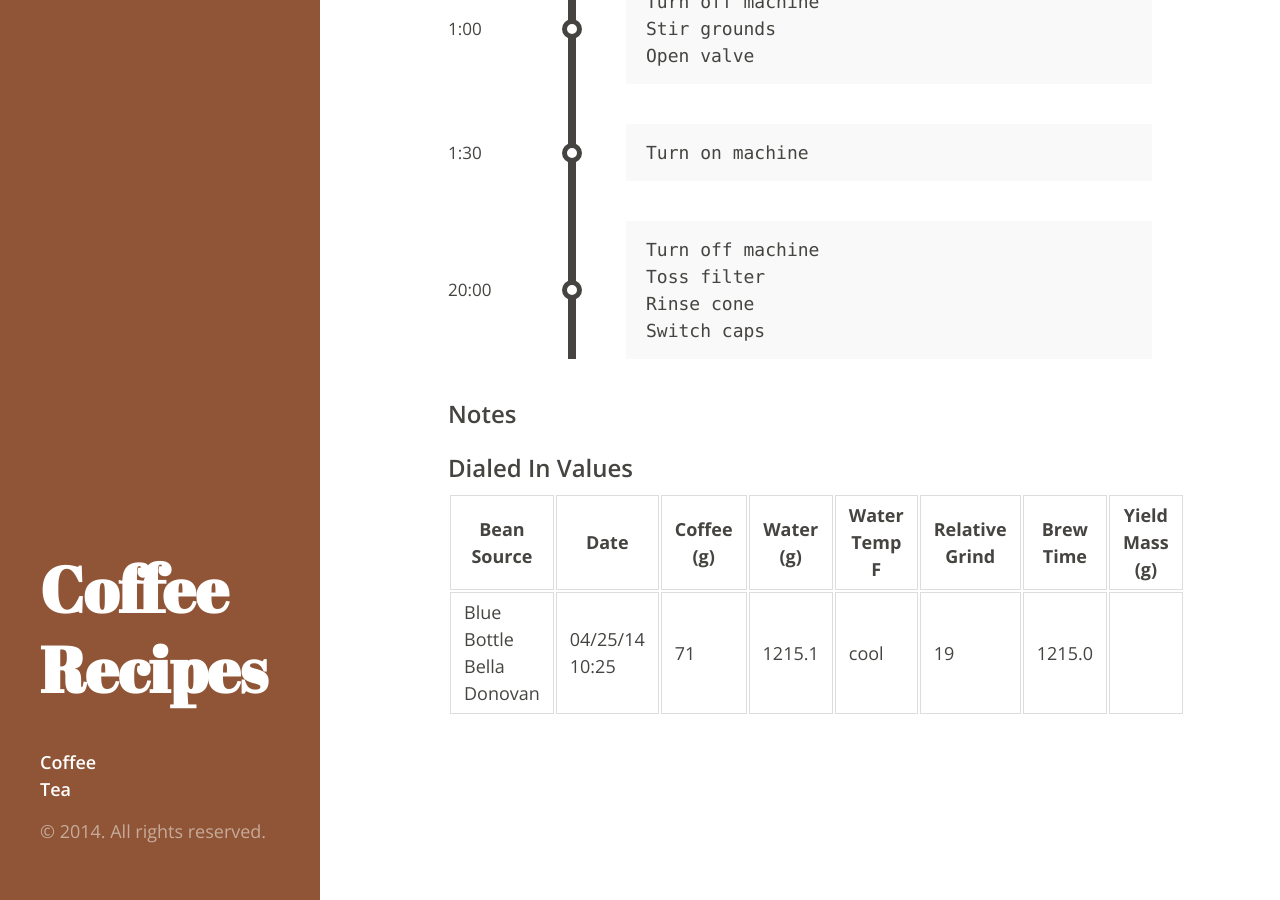
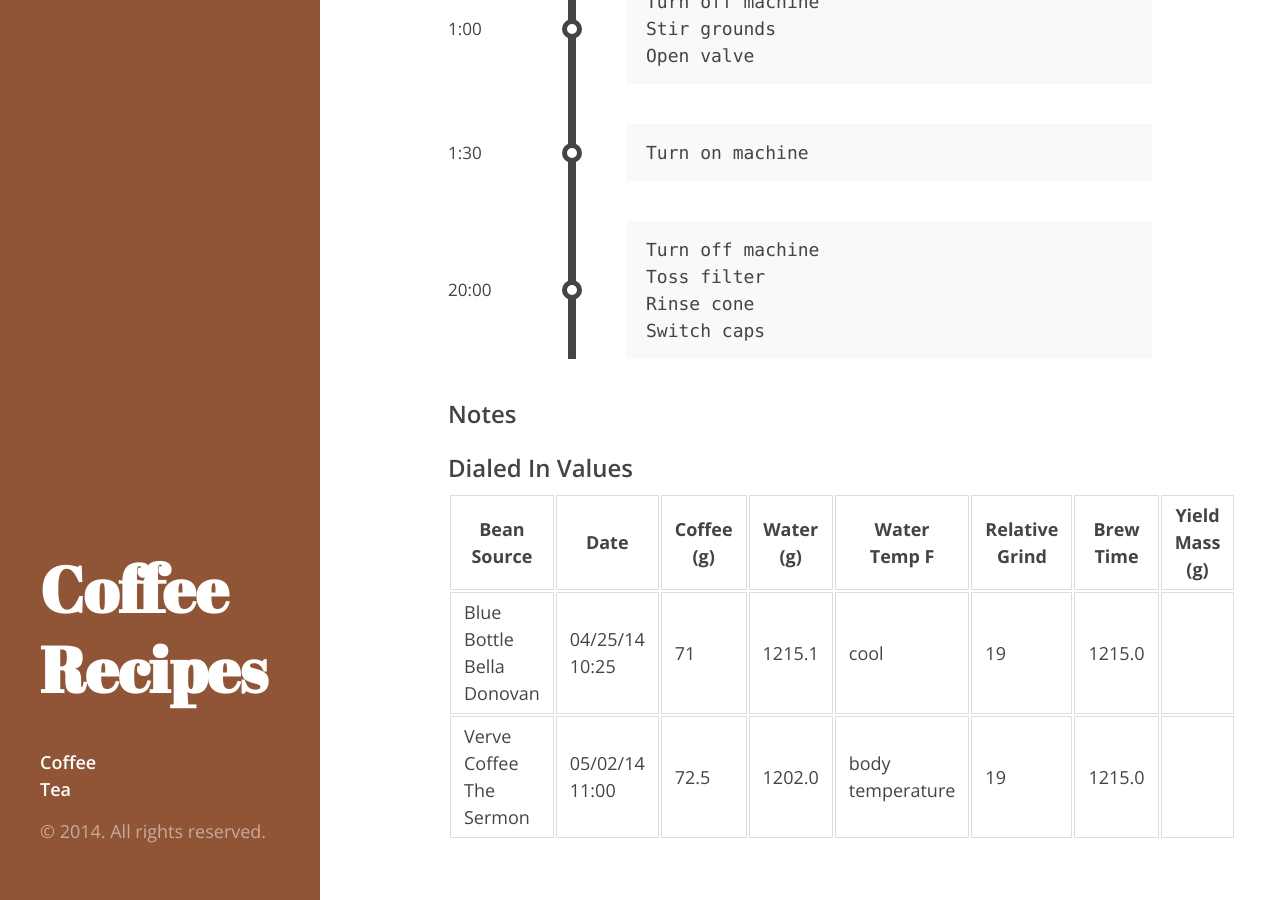
Before and after one commit to theevocater/coffee_recipes, a Jekyll site: the page built from coffee/vorm.md, in a window 1280 px wide and 900 px high, scrolled down 1514 px. Built offline with Jekyll 4.4.1, drawn with Linux system fonts in a browser that asks for light colours; Markdown is read by kramdown in place of the engine named in the settings.

Commit message:
Add The Sermon to Vorm

```diff
--- a/coffee/vorm.md
+++ b/coffee/vorm.md
@@ -35,6 +35,15 @@ dial:
     coffee: 71
     water:  1215.1
     temp:   cool
+    grind:  19
+    time:   20:15
+    yield:
+  -
+    source: Verve Coffee The Sermon
+    date:   05/02/14 11:00
+    coffee: 72.5
+    water:  1202.0
+    temp:   body temperature
     grind:  19
     time:   20:15
     yield:
```
